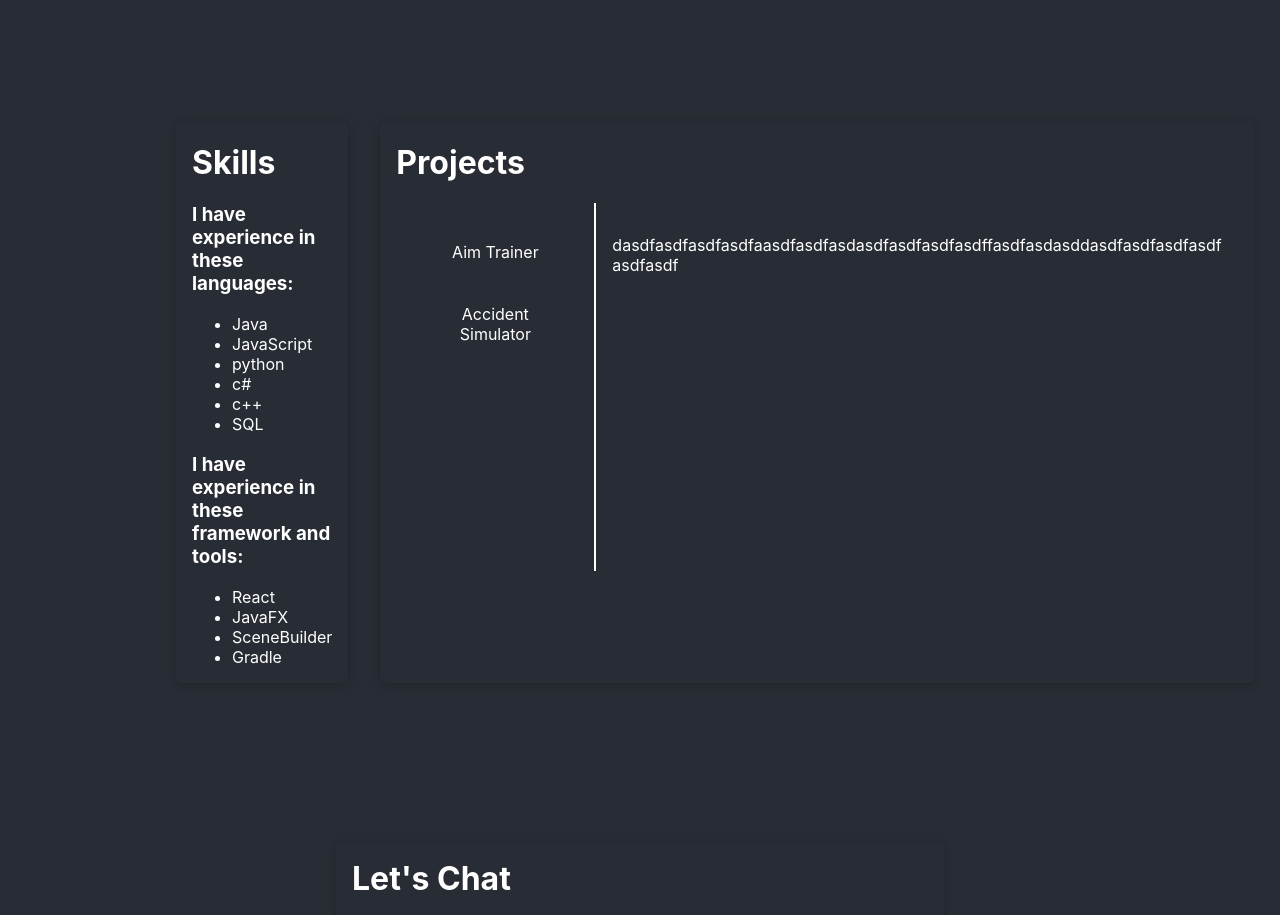
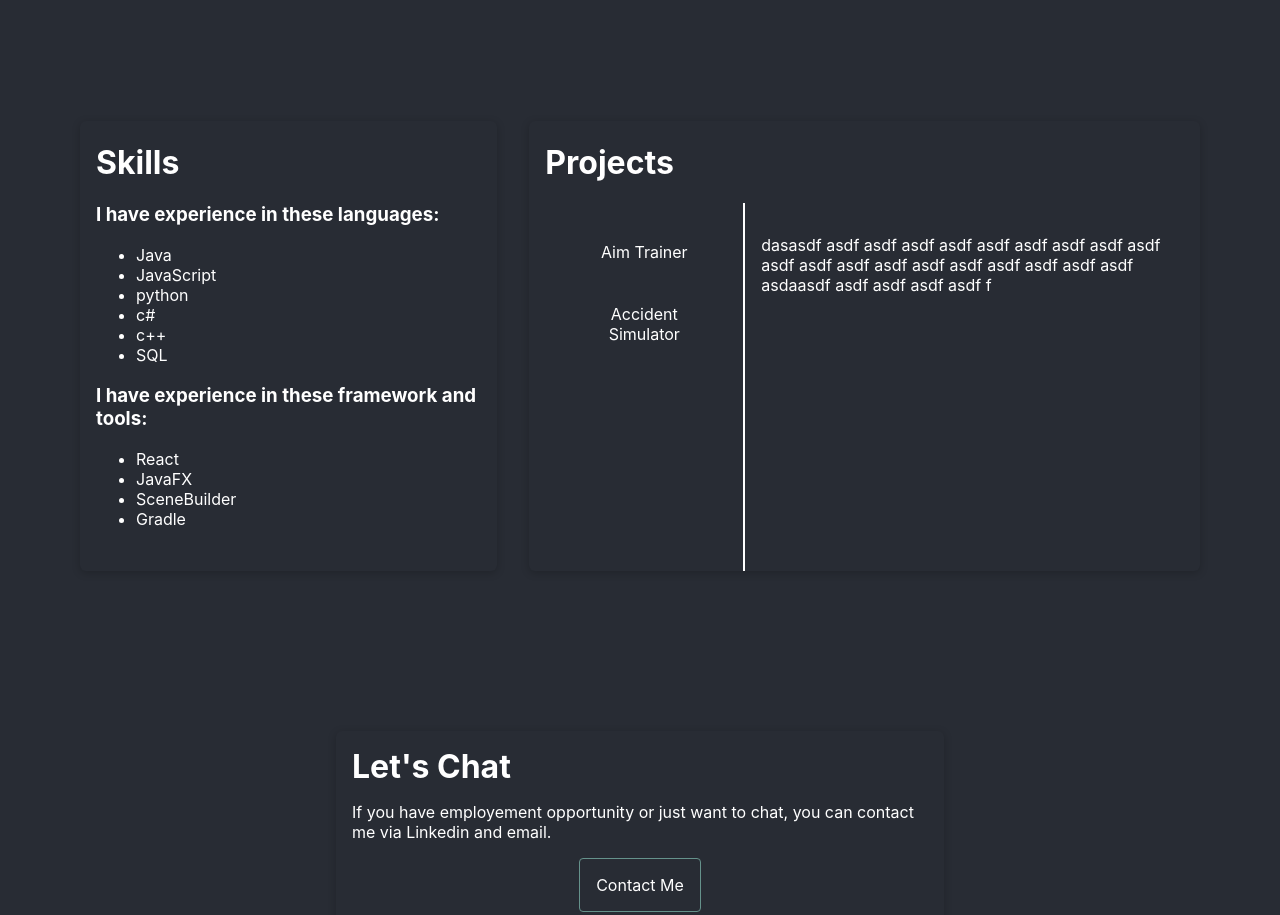
Before and after one commit to yoman321/portfolio, a React (Create React App) app: page / in a window 1280 px wide. Shown: the part 880-1795 px from the top of the page. Built offline with nearby package versions, Linux system fonts and the light colour scheme.

Commit message:
finished layout of AboutMe page

```diff
--- a/src/App.css
+++ b/src/App.css
@@ -7,38 +7,3 @@
   height: 100vh;
 
 }
-
-.App-logo {
-  height: 40vmin;
-  pointer-events: none;
-}
-
-@media (prefers-reduced-motion: no-preference) {
-  .App-logo {
-    animation: App-logo-spin infinite 20s linear;
-  }
-}
-
-.App-header {
-  background-color: #282c34;
-  min-height: 100vh;
-  display: flex;
-  flex-direction: column;
-  align-items: center;
-  justify-content: center;
-  font-size: calc(10px + 2vmin);
-  color: white;
-}
-
-.App-link {
-  color: #61dafb;
-}
-
-@keyframes App-logo-spin {
-  from {
-    transform: rotate(0deg);
-  }
-  to {
-    transform: rotate(360deg);
-  }
-}
--- a/src/components/AboutMeComponents/SkillsAndProjects.js
+++ b/src/components/AboutMeComponents/SkillsAndProjects.js
@@ -5,7 +5,7 @@ import { useState } from "react";
 const PROJECTS_DESCRIPTION = [
    {
        id: 1,
-    description: "dasdfasdfasdfasdfaasdfasdfasdasdfasdfasdfasdffasdfasdasddasdfasdfasdfasdf\nasdfasdf\n",
+    description: "dasasdf asdf asdf asdf asdf asdf asdf asdf asdf asdf asdf asdf asdf asdf asdf asdf asdf asdf asdf asdf asdaasdf asdf asdf asdf asdf f",
   },
    {
        id: 2,
@@ -47,7 +47,7 @@ function SkillsAndProjects() {
         </div>
       </SectionCard>
       <SectionCard>
-        <div className={styles.section}>
+        <div className={styles.sectionText}>
           <h1>Projects</h1>
           <div className={styles.content}>
             <table>
--- a/src/components/AboutMeComponents/SkillsAndProjects.module.css
+++ b/src/components/AboutMeComponents/SkillsAndProjects.module.css
@@ -1,12 +1,16 @@
 .main {
-  margin: 10rem;
-  max-width: 70;
-  display: flex;
-  flex-direction: row;
+  margin: 10rem auto;
+  width: 90%;
   color: white;
+  display:flex;
+  justify-content: center;
 }
 .section {
   margin: 0rem 1rem 0rem;
+}
+.sectionText{
+  margin: 0rem 1rem 0rem;
+  max-width: 45rem;
 }
 .content {
   display: flex;
@@ -27,7 +31,6 @@
   transition-duration: 0.4s;
   border-radius: 4px;
   width: 10rem;
-
 }
 .actions button:hover {
   color: #282c34;
@@ -40,7 +43,7 @@
 .text {
   margin: 1rem;
   /* min-width: 23rem; */
-  overflow: contain;
+  /* overflow-wrap: break-word; */
 }
 .p {
   white-space: initial;
--- a/src/index.css
+++ b/src/index.css
@@ -1,13 +1,19 @@
+html {
+  background-color: #282c34;
+}
 body {
   margin: 0;
-  font-family: -apple-system, BlinkMacSystemFont, 'Segoe UI', 'Roboto', 'Oxygen',
-    'Ubuntu', 'Cantarell', 'Fira Sans', 'Droid Sans', 'Helvetica Neue',
+  font-family: -apple-system, BlinkMacSystemFont, "Segoe UI", "Roboto", "Oxygen",
+    "Ubuntu", "Cantarell", "Fira Sans", "Droid Sans", "Helvetica Neue",
     sans-serif;
   -webkit-font-smoothing: antialiased;
   -moz-osx-font-smoothing: grayscale;
 }
 
 code {
-  font-family: source-code-pro, Menlo, Monaco, Consolas, 'Courier New',
+  font-family: source-code-pro, Menlo, Monaco, Consolas, "Courier New",
     monospace;
 }
+.background {
+  background-color: #282c34;
+}
--- a/src/index.js
+++ b/src/index.js
@@ -8,7 +8,7 @@ import { BrowserRouter } from "react-router-dom";
 const root = ReactDOM.createRoot(document.getElementById("root"));
 root.render(
   <BrowserRouter>
-    <App />
+      <App />
   </BrowserRouter>
 );
 
```
